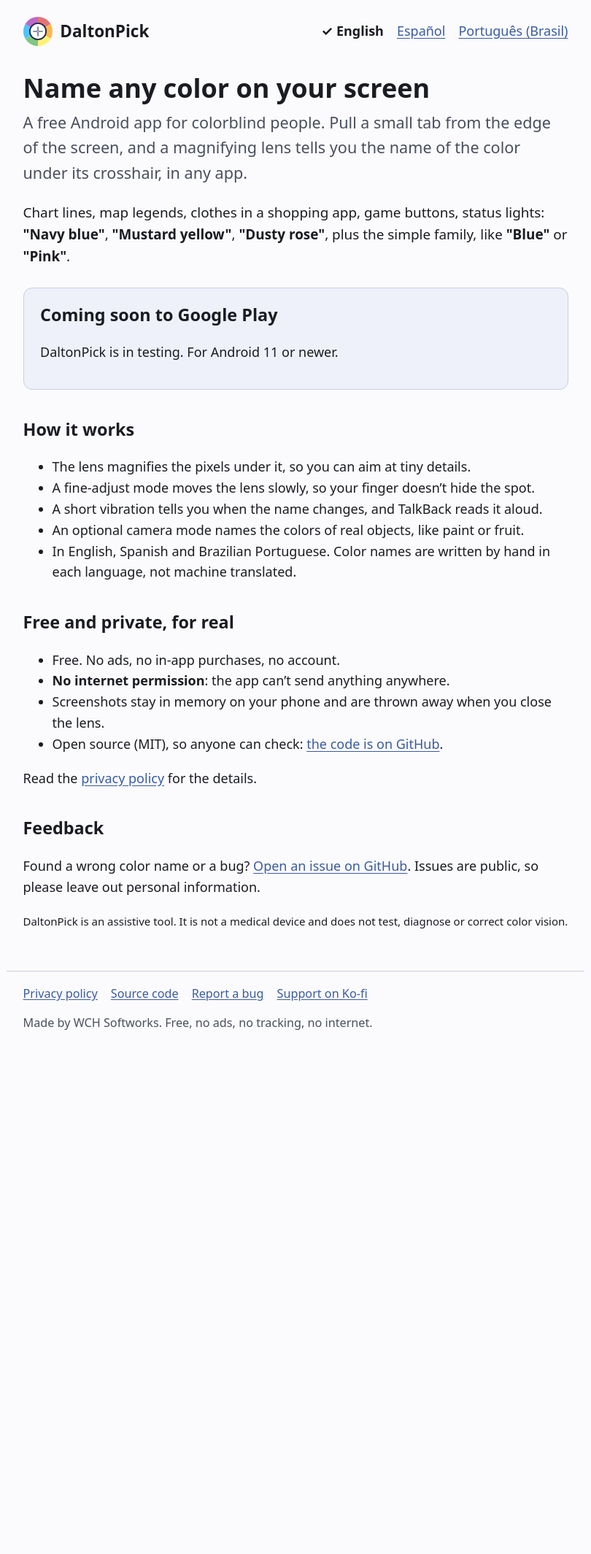
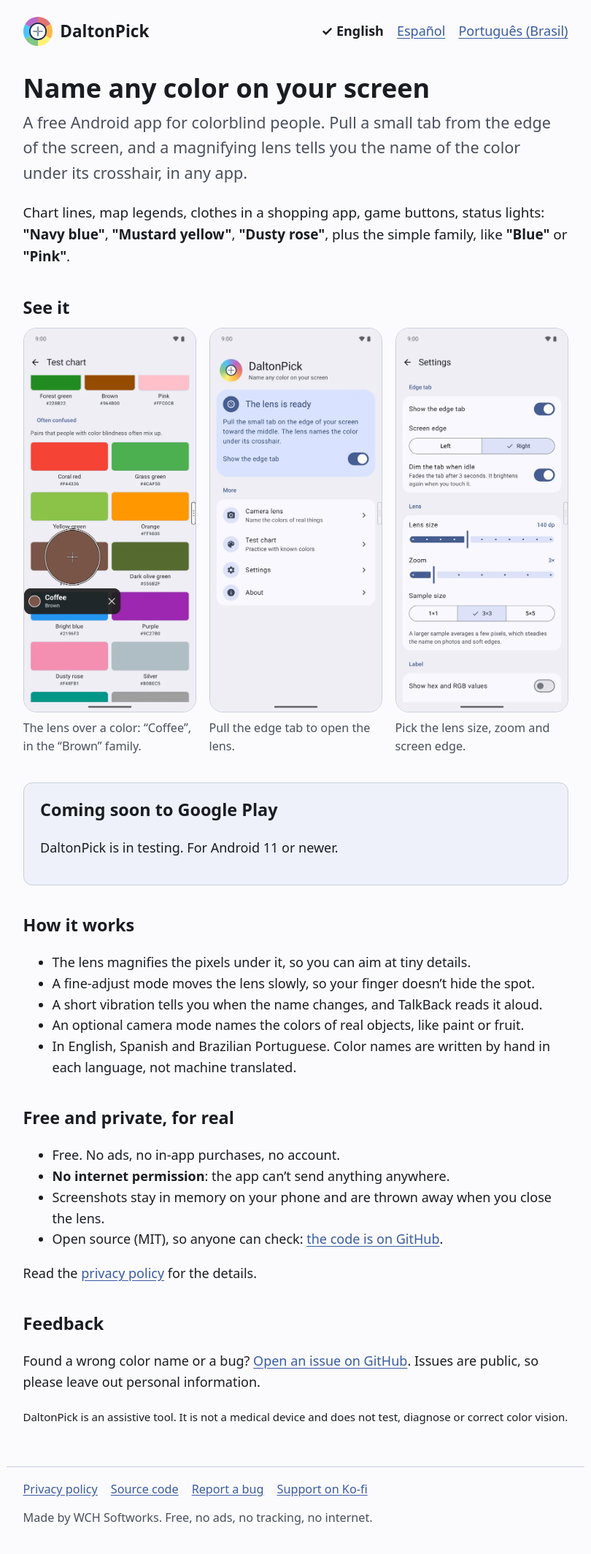
Before and after one commit to WCH-Softworks/dalton-pick, a Jekyll site: the page built from site/index.md, in a window 1280 px wide. Shown: the whole page at 73% size, without its empty margins (235-1045 px from the left). Built offline with Jekyll 4.4.1, drawn with Linux system fonts in a browser that asks for light colours; before the commit the page ends 1451 px from its top, so only the background shows below that.

Commit message:
Site: app screenshots on the home pages
Lens, home and settings screens from the emulator, in each page's
language (540 px WebP, about 25 KB each), with captions and alt text.
Camera-mode photos to come later.

Co-Authored-By: Claude Opus 5.5 <noreply@anthropic.com>

```diff
--- /dev/null
+++ b/site/_includes/screens.html
@@ -0,0 +1,35 @@
+{%- comment -%} Three app screenshots in the page's language. Emulator shots; replace freely. {%- endcomment -%}
+{%- assign l = page.lang | default: "en" -%}
+{%- if l == "es" -%}
+  {%- assign heading = "Así se ve" -%}
+  {%- assign c1 = "La lupa sobre un color: «Café», de la familia «Marrón»." -%}
+  {%- assign a1 = "Captura de DaltonPick: una lupa redonda sobre una muestra marrón tapa su etiqueta, y el globo debajo dice Café, Marrón." -%}
+  {%- assign c2 = "Desliza la pestaña del borde para abrir la lupa." -%}
+  {%- assign a2 = "Pantalla principal de DaltonPick: la lupa está lista, con un interruptor para mostrar la pestaña del borde y accesos a la lupa con cámara, la tabla de prueba y los ajustes." -%}
+  {%- assign c3 = "Elige el tamaño de la lupa, el zoom y el borde." -%}
+  {%- assign a3 = "Ajustes de DaltonPick: mostrar la pestaña, borde izquierdo o derecho, atenuar la pestaña, tamaño de la lupa, zoom y tamaño de muestra." -%}
+{%- elsif l == "pt-BR" -%}
+  {%- assign heading = "Como é" -%}
+  {%- assign c1 = "A lupa sobre uma cor: “Café”, da família “Marrom”." -%}
+  {%- assign a1 = "Captura do DaltonPick: uma lupa redonda sobre uma amostra marrom cobre o rótulo, e o balão abaixo diz Café, Marrom." -%}
+  {%- assign c2 = "Puxe a aba da borda para abrir a lupa." -%}
+  {%- assign a2 = "Tela inicial do DaltonPick: a lupa está pronta, com um botão para mostrar a aba da borda e atalhos para a lupa com câmera, a tabela de teste e os ajustes." -%}
+  {%- assign c3 = "Escolha o tamanho da lupa, o zoom e a borda." -%}
+  {%- assign a3 = "Ajustes do DaltonPick: mostrar a aba, borda esquerda ou direita, escurecer a aba, tamanho da lupa, zoom e tamanho da amostra." -%}
+{%- else -%}
+  {%- assign heading = "See it" -%}
+  {%- assign c1 = "The lens over a color: “Coffee”, in the “Brown” family." -%}
+  {%- assign a1 = "DaltonPick screenshot: a round lens over a brown swatch hides its label, and the bubble below it reads Coffee, Brown." -%}
+  {%- assign c2 = "Pull the edge tab to open the lens." -%}
+  {%- assign a2 = "DaltonPick home screen: the lens is ready, with a switch to show the edge tab and links to the camera lens, the test chart and settings." -%}
+  {%- assign c3 = "Pick the lens size, zoom and screen edge." -%}
+  {%- assign a3 = "DaltonPick settings: show the edge tab, left or right edge, dim the tab, lens size, zoom and sample size." -%}
+{%- endif -%}
+<section aria-labelledby="screens">
+  <h2 id="screens">{{ heading }}</h2>
+  <div class="screens">
+    <figure><img src="{{ '/assets/screens/lens-' | append: l | append: '.webp' | relative_url }}" width="540" height="1205" loading="lazy" alt="{{ a1 }}"><figcaption>{{ c1 }}</figcaption></figure>
+    <figure><img src="{{ '/assets/screens/home-' | append: l | append: '.webp' | relative_url }}" width="540" height="1205" loading="lazy" alt="{{ a2 }}"><figcaption>{{ c2 }}</figcaption></figure>
+    <figure><img src="{{ '/assets/screens/settings-' | append: l | append: '.webp' | relative_url }}" width="540" height="1205" loading="lazy" alt="{{ a3 }}"><figcaption>{{ c3 }}</figcaption></figure>
+  </div>
+</section>
--- a/site/assets/style.css
+++ b/site/assets/style.css
@@ -44,3 +44,9 @@ h2 { font-size: 1.3rem; margin: 2rem 0 0.5rem; }
 
 .bottom { border-top: 1px solid var(--line); padding-top: 1rem; padding-bottom: 2rem; color: var(--muted); font-size: 0.9rem; }
 .bottom p { margin: 0.75rem 0 0; }
+
+/* Screenshots: three across on wide screens, a sideways scroll on phones. */
+.screens { display: grid; grid-auto-flow: column; grid-auto-columns: minmax(11rem, 1fr); gap: 1rem; overflow-x: auto; padding-bottom: 0.5rem; scroll-snap-type: x mandatory; }
+.screens figure { margin: 0; scroll-snap-align: start; }
+.screens img { display: block; width: 100%; height: auto; border-radius: 18px; border: 1px solid var(--line); }
+.screens figcaption { font-size: 0.9rem; color: var(--muted); margin-top: 0.5rem; }
--- a/site/index.md
+++ b/site/index.md
@@ -10,6 +10,8 @@ description: DaltonPick is a free Android lens that names the color under your f
 <p class="lead">A free Android app for colorblind people. Pull a small tab from the edge of the screen, and a magnifying lens tells you the name of the color under its crosshair, in any app.</p>
 
 <p class="example">Chart lines, map legends, clothes in a shopping app, game buttons, status lights: <b>"Navy blue"</b>, <b>"Mustard yellow"</b>, <b>"Dusty rose"</b>, plus the simple family, like <b>"Blue"</b> or <b>"Pink"</b>.</p>
+
+{% include screens.html %}
 
 {% include get-it.html %}
 
```
Also changed, not shown: site/es/index.md (+2 -0 lines), site/pt-BR/index.md (+2 -0 lines), site/assets/screens/home-en.webp (added), site/assets/screens/home-es.webp (added), site/assets/screens/home-pt-BR.webp (added), site/assets/screens/lens-en.webp (added), site/assets/screens/lens-es.webp (added), site/assets/screens/lens-pt-BR.webp (added), site/assets/screens/settings-en.webp (added), site/assets/screens/settings-es.webp (added), site/assets/screens/settings-pt-BR.webp (added).
